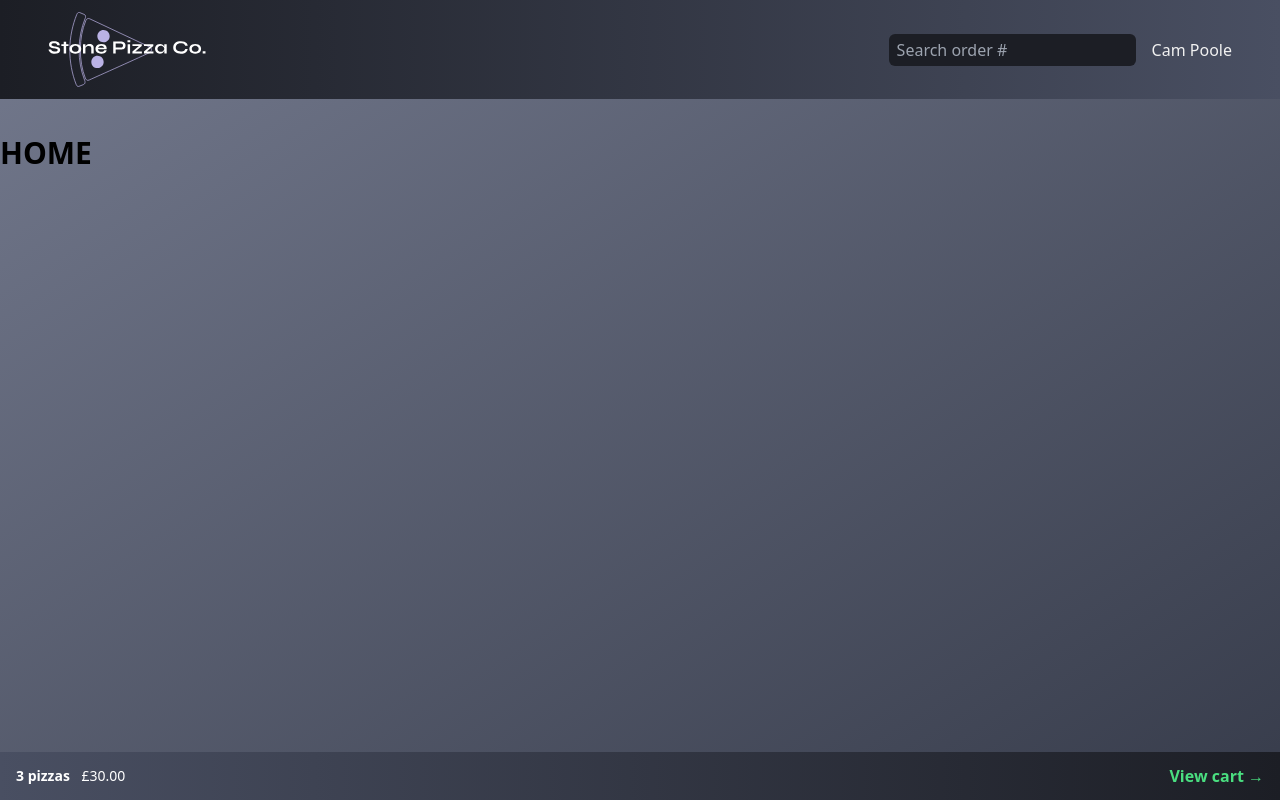
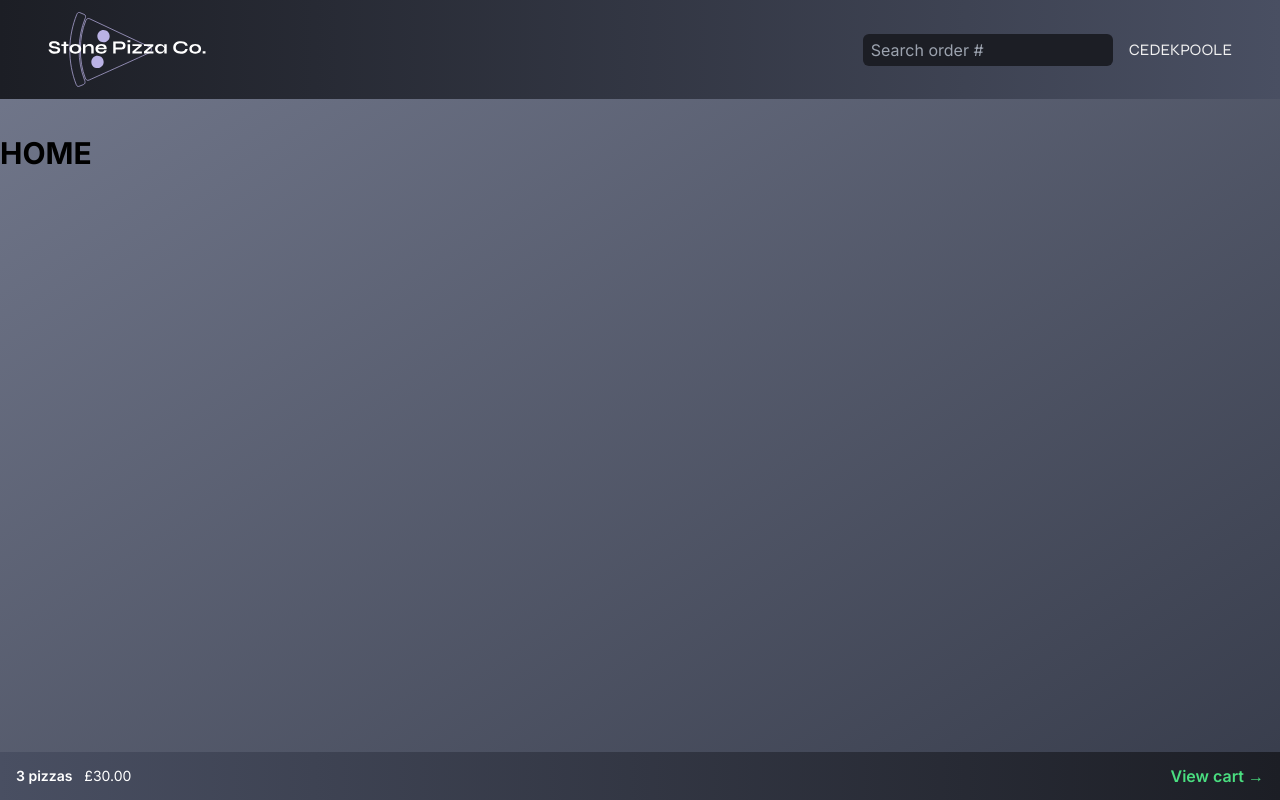
Before and after one commit to cedekpoole/stone-pizza-co, a React (Vite) app: page / in a window 1280 px wide. Built offline with nearby package versions, Linux system fonts and the light colour scheme.

Commit message:
import google fonts and add them to tailwind config

```diff
--- a/src/features/menu/MenuItem.jsx
+++ b/src/features/menu/MenuItem.jsx
@@ -17,7 +17,7 @@ const MenuItem = ({ pizza }) => {
       {/* Content */}
       <div className="p-2 md:p-6 space-y-4">
         {/* Pizza Name */}
-        <h2 className="text-lg md:text-2xl font-bold">{name}</h2>
+        <h2 className="text-lg md:text-xl font-bold font-syne">{name}</h2>
 
         {/* Ingredients */}
         <p className="text-gray-400 text-sm">{ingredients.join(", ")}</p>
--- a/src/index.css
+++ b/src/index.css
@@ -1,3 +1,5 @@
+@import url("https://fonts.googleapis.com/css2?family=Inter:ital,opsz,wght@0,14..32,100..900;1,14..32,100..900&family=Syne:wght@400..800&display=swap");
+
 @tailwind base;
 @tailwind components;
 @tailwind utilities;
--- a/src/ui/AppLayout.jsx
+++ b/src/ui/AppLayout.jsx
@@ -9,7 +9,7 @@ function AppLayout() {
   const isLoading = navigation.state === "loading";
 
   return (
-    <div className="min-h-[calc(100vh-4rem)]">
+    <div className="min-h-[calc(100vh-4rem)] font-inter">
       <Header />
       {isLoading ? (
         <Loader fullscreen={true} />
--- a/src/ui/Header.jsx
+++ b/src/ui/Header.jsx
@@ -9,7 +9,7 @@ function Header() {
       </Link>
       <div className="flex gap-4 items-center">
         <SearchOrder />
-        <p>Cam Poole</p>
+        <p className="font-syne">CEDEKPOOLE</p>
       </div>
     </header>
   );
--- a/tailwind.config.js
+++ b/tailwind.config.js
@@ -2,7 +2,12 @@
 export default {
   content: ["./index.html", "./src/**/*.{js,ts,jsx,tsx}"],
   theme: {
-    extend: {},
+    extend: {
+      fontFamily: {
+        syne: ["Syne", "sans-serif"],
+        inter: ["Inter", "sans-serif"],
+      },
+    },
   },
   plugins: [],
 };
```
